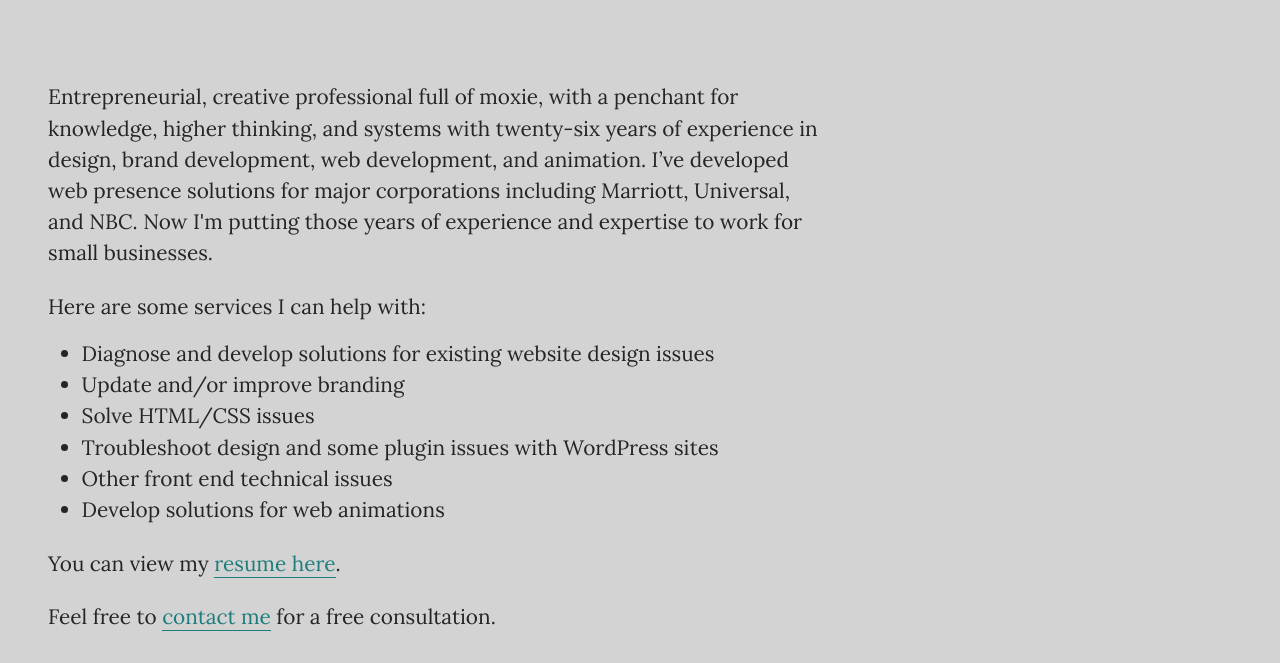
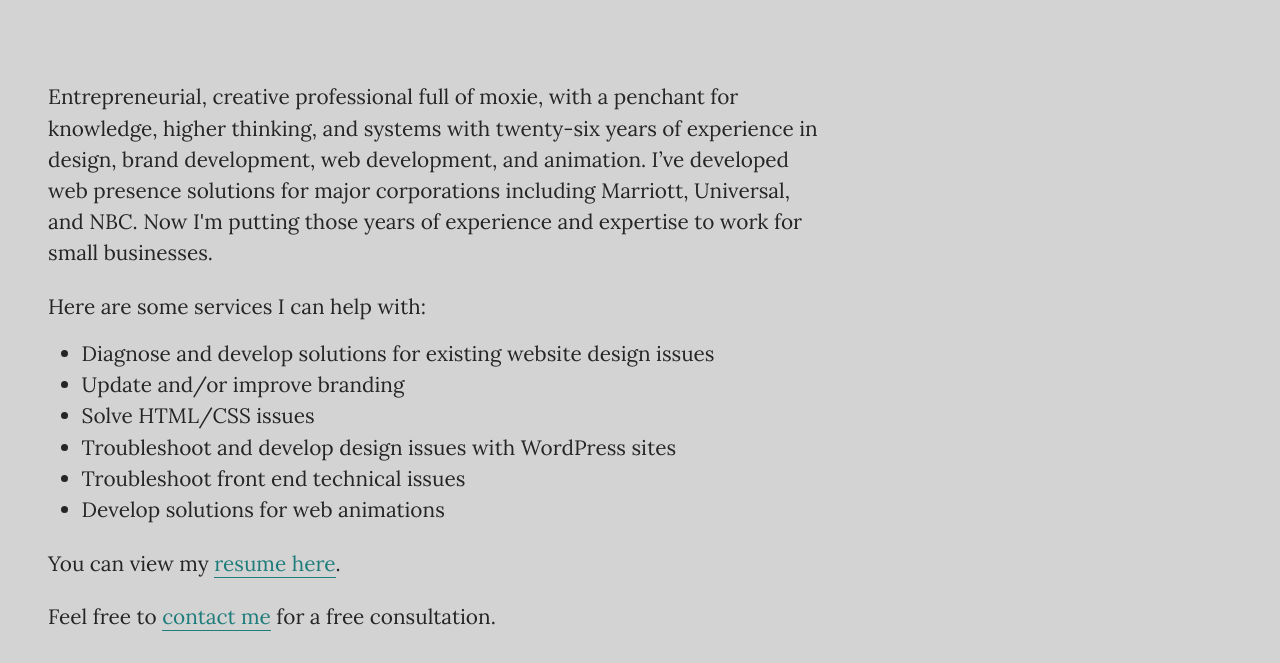
Before and after one commit to FrankDraws/git-5apps.com-frankdraws_testdev, a website: page index.html in a window 1280 px wide. Shown: the part 201-864 px from the top of the page. Drawn offline with Linux system fonts and the light colour scheme.

Commit message:
Updating html and content.

```diff
--- a/index.html
+++ b/index.html
@@ -26,9 +26,10 @@
                 <li>Diagnose and develop solutions for existing website design issues</li>
                 <li>Update and/or improve branding</li>
                 <li>Solve HTML/CSS issues</li>
-                <li>Troubleshoot design and some plugin issues with WordPress sites</li>
-                <li>Other front end technical issues</li>
+                <li>Troubleshoot and develop design issues with WordPress sites</li>
+                <li>Troubleshoot front end technical issues</li>
                 <li>Develop solutions for web animations</li>
+                <!-- <li>Develop solutions for user experience</li> -->
             </ul>
         </p>
 
```
